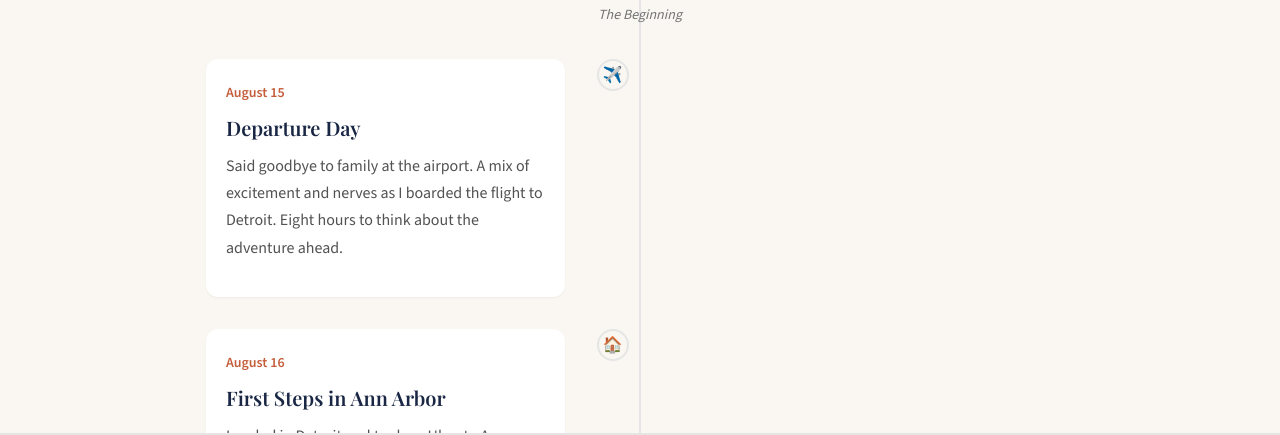
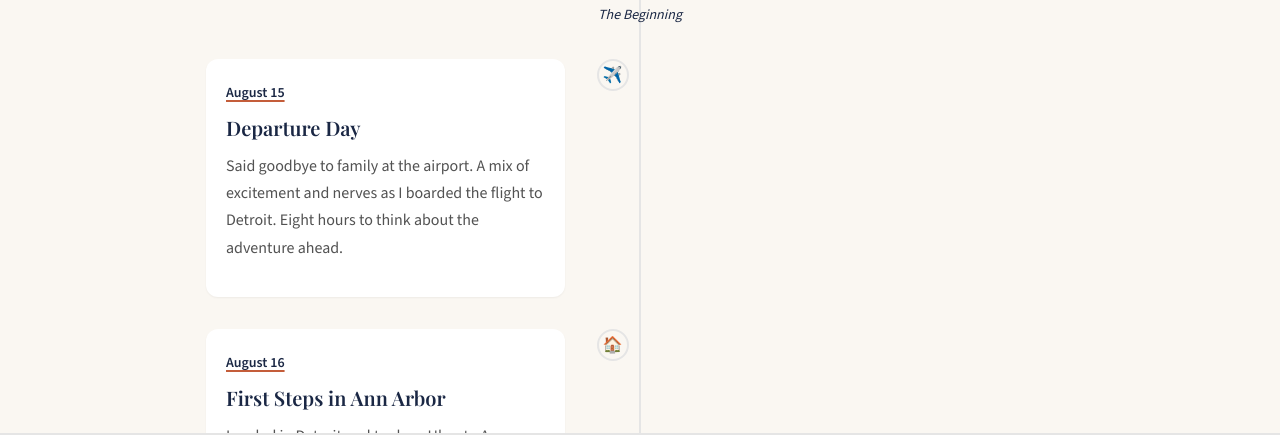
Before and after one commit to albipuliga/US-Blog, a plain HTML site: page timeline.html in a window 1280 px wide. Shown: the part 363-798 px from the top of the page. Drawn offline with nearby package versions, Linux system fonts and the light colour scheme; a web font is replaced by a local one.

Commit message:
fix: wave errors

```diff
--- a/css/styles.css
+++ b/css/styles.css
@@ -1005,7 +1005,7 @@ ol {
 
 .month-subtitle {
     font-size: var(--text-sm);
-    color: var(--color-text-muted);
+    color: var(--color-navy);
     font-style: italic;
 }
 
@@ -1066,8 +1066,12 @@ ol {
     display: inline-block;
     font-size: var(--text-sm);
     font-weight: 600;
-    color: var(--color-terracotta);
+    color: var(--color-navy);
     margin-bottom: var(--space-2);
+    text-decoration: underline;
+    text-decoration-thickness: 2px;
+    text-underline-offset: 3px;
+    text-decoration-color: var(--color-terracotta);
 }
 
 .timeline-title {
```
Also changed, not shown: gallery.html (+1 -1 lines).
